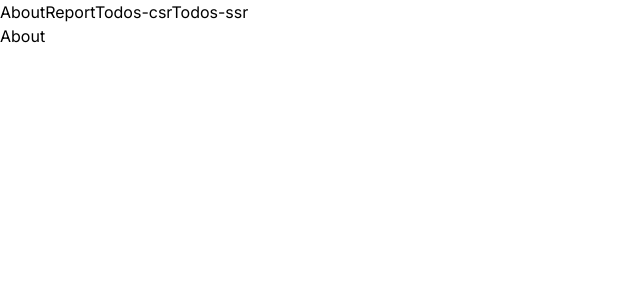
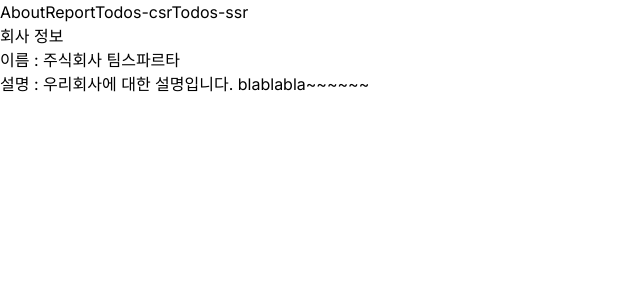
Before and after one commit to baram55/to-do-list-3, a Next.js app: page /about in a window 1280 px wide. Shown: the top 300 px of the page, without its empty margins (0-640 px from the left). Built offline with nearby package versions, Linux system fonts and the light colour scheme; data requests are answered from the project's data file.

Commit message:
Feat : about 페이지 수정

```diff
--- a/db.json
+++ b/db.json
@@ -21,6 +21,12 @@
       "title": "커피 마시기",
       "contents": "아메리카노 마시기",
       "isDone": false
+    },
+    {
+      "id": "173e",
+      "title": "aaa",
+      "contents": "bbb",
+      "isDone": false
     }
   ]
 }
--- a/src/app/about/page.tsx
+++ b/src/app/about/page.tsx
@@ -1,7 +1,33 @@
 import React from "react";
+import { CompanyInfo } from "@/types";
 
-const About = () => {
-  return <div>About</div>;
+async function GET() {
+  const response = await fetch(`http://localhost:4000/companyInfo`, {
+    cache: "force-cache",
+  });
+  const companyInfo = await response.json();
+
+  if (!companyInfo) {
+    return null;
+  }
+
+  return companyInfo;
+}
+
+const About = async () => {
+  const companyInfo: CompanyInfo = await GET();
+
+  if (!companyInfo) {
+    return <p>회사 정보를 불러오는데 실패했습니다.</p>;
+  } else {
+    return (
+      <main>
+        <h1>회사 정보</h1>
+        <p>이름 : {companyInfo.name}</p>
+        <p>설명 : {companyInfo.description}</p>
+      </main>
+    );
+  }
 };
 
 export default About;
--- a/src/app/api/company/route.ts
+++ /dev/null
@@ -1,12 +0,0 @@
-export async function GET(request: Request) {
-  const response = await fetch(`http://localhost:4000/companyInfo`, {
-    cache: "force-cache",
-  });
-  const companyInfo = await response.json();
-
-  if (!companyInfo) {
-    return new Response("companyInfo not found", { status: 404 });
-  }
-
-  return Response.json({ companyInfo });
-}
--- a/src/app/api/todos/route.ts
+++ b/src/app/api/todos/route.ts
@@ -14,7 +14,7 @@ export const GET = async () => {
 export const POST = async (request: Request) => {
   const { title, contents } = await request.json();
 
-  const response = await fetch(`http://localshost:4000/todos`, {
+  const response = await fetch("http://localhost:4000/todos", {
     method: "POST",
     headers: {
       "Content-Type": "application/json",
@@ -25,3 +25,13 @@ export const POST = async (request: Request) => {
 
   return Response.json({ todo });
 };
+
+export const DELETE = async (request: Request) => {
+  const id = await request.json();
+  const response = await fetch(`http://localhost:4000/todos/${id}`, {
+    method: "DELETE",
+  });
+  const todo = await response.json();
+
+  return Response.json({ todo });
+};
--- a/src/app/report/page.tsx
+++ b/src/app/report/page.tsx
@@ -1,6 +1,6 @@
 import React from "react";
 
-const Report = () => {
+const Report = async () => {
   return <div>Report</div>;
 };
 
```
